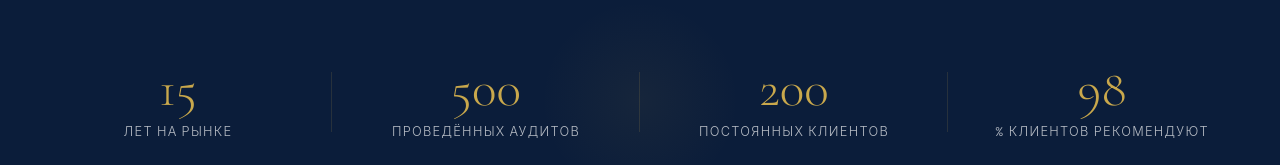
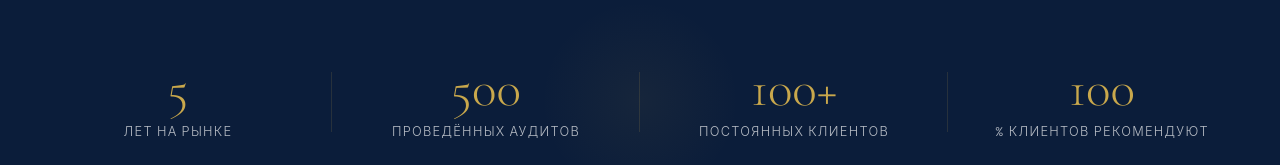
Before and after one commit to npopko55-cmd/info-forvard-redesign, a plain HTML site: page index.html in a window 1280 px wide. Shown: the part 801-966 px from the top of the page. Drawn offline with nearby package versions, Linux system fonts and the light colour scheme.

Commit message:
Update stats: 5 years, 100+ clients, 100% recommend
Co-Authored-By: Claude Opus 4.6 <noreply@anthropic.com>

```diff
--- a/index.html
+++ b/index.html
@@ -1311,7 +1311,7 @@ body {
 <section class="stats-ribbon">
   <div class="stats-grid">
     <div class="stat-item reveal">
-      <div class="stat-number" data-target="15">0</div>
+      <div class="stat-number" data-target="5">0</div>
       <div class="stat-label">Лет на рынке</div>
     </div>
     <div class="stat-item reveal reveal-delay-1">
@@ -1319,11 +1319,11 @@ body {
       <div class="stat-label">Проведённых аудитов</div>
     </div>
     <div class="stat-item reveal reveal-delay-2">
-      <div class="stat-number" data-target="200">0</div>
+      <div class="stat-number" data-target="100" data-suffix="+">0</div>
       <div class="stat-label">Постоянных клиентов</div>
     </div>
     <div class="stat-item reveal reveal-delay-3">
-      <div class="stat-number" data-target="98">0</div>
+      <div class="stat-number" data-target="100">0</div>
       <div class="stat-label">% клиентов рекомендуют</div>
     </div>
   </div>
```
